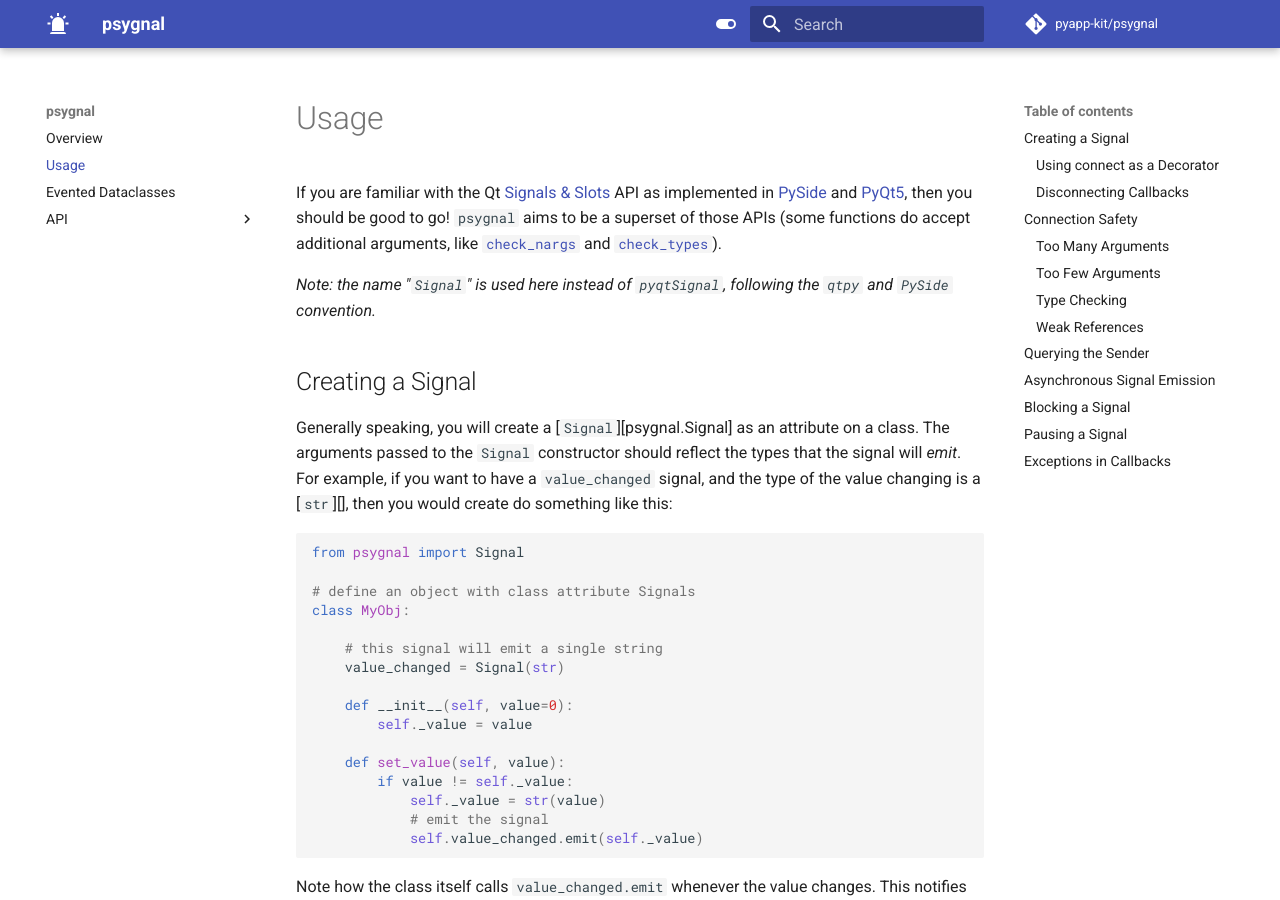
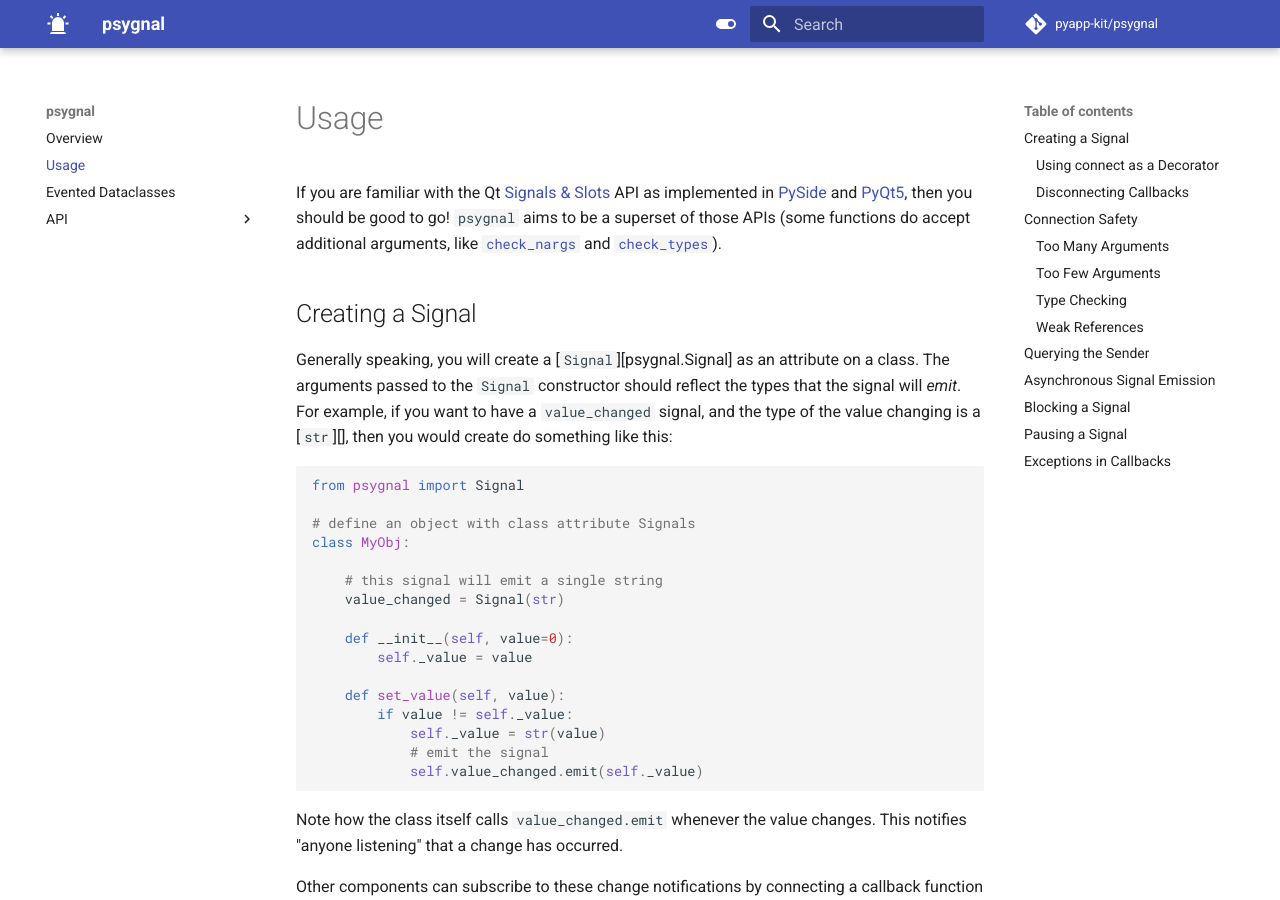
Before and after one commit to pyapp-kit/psygnal, an MkDocs documentation site: the page built from docs/usage.md, in a window 1280 px wide and 900 px high. Built offline with MkDocs 1.6.1 and Material for MkDocs 9.7.7, drawn with Linux system fonts in a browser that asks for light colours; comment, search, counter and statistics services are not loaded.

Commit message:
docs: remove line

```diff
--- a/docs/usage.md
+++ b/docs/usage.md
@@ -8,9 +8,6 @@ then you should be good to go!  `psygnal` aims to be a superset of those APIs
 (some functions do accept additional arguments, like
 [`check_nargs`](#connection-safety-number-of-arguments) and
 [`check_types`](#connection-safety-types)).
-
-*Note: the name "`Signal`" is used here instead of `pyqtSignal`, following the
-`qtpy` and `PySide` convention.*
 
 ## Creating a Signal
 
```
